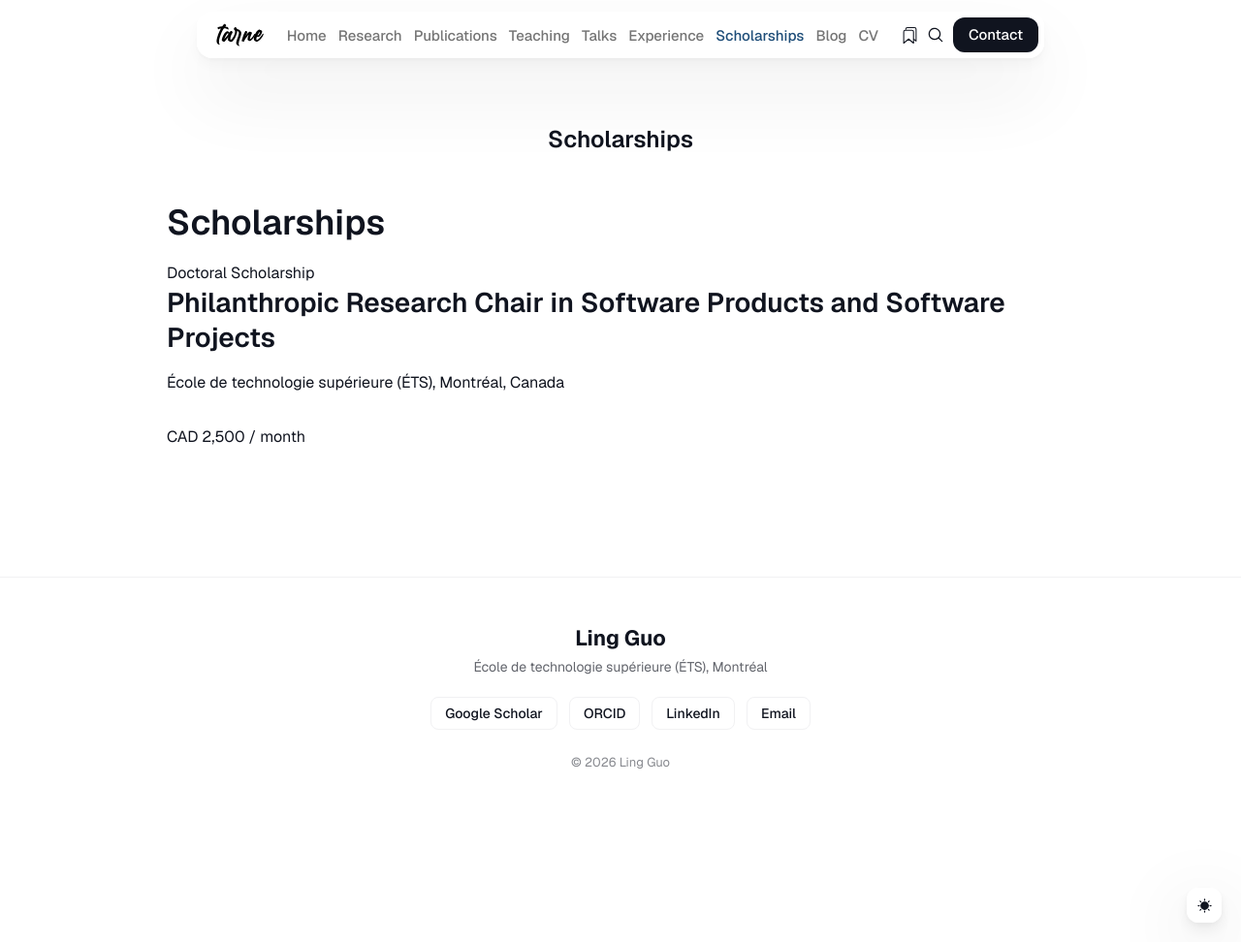
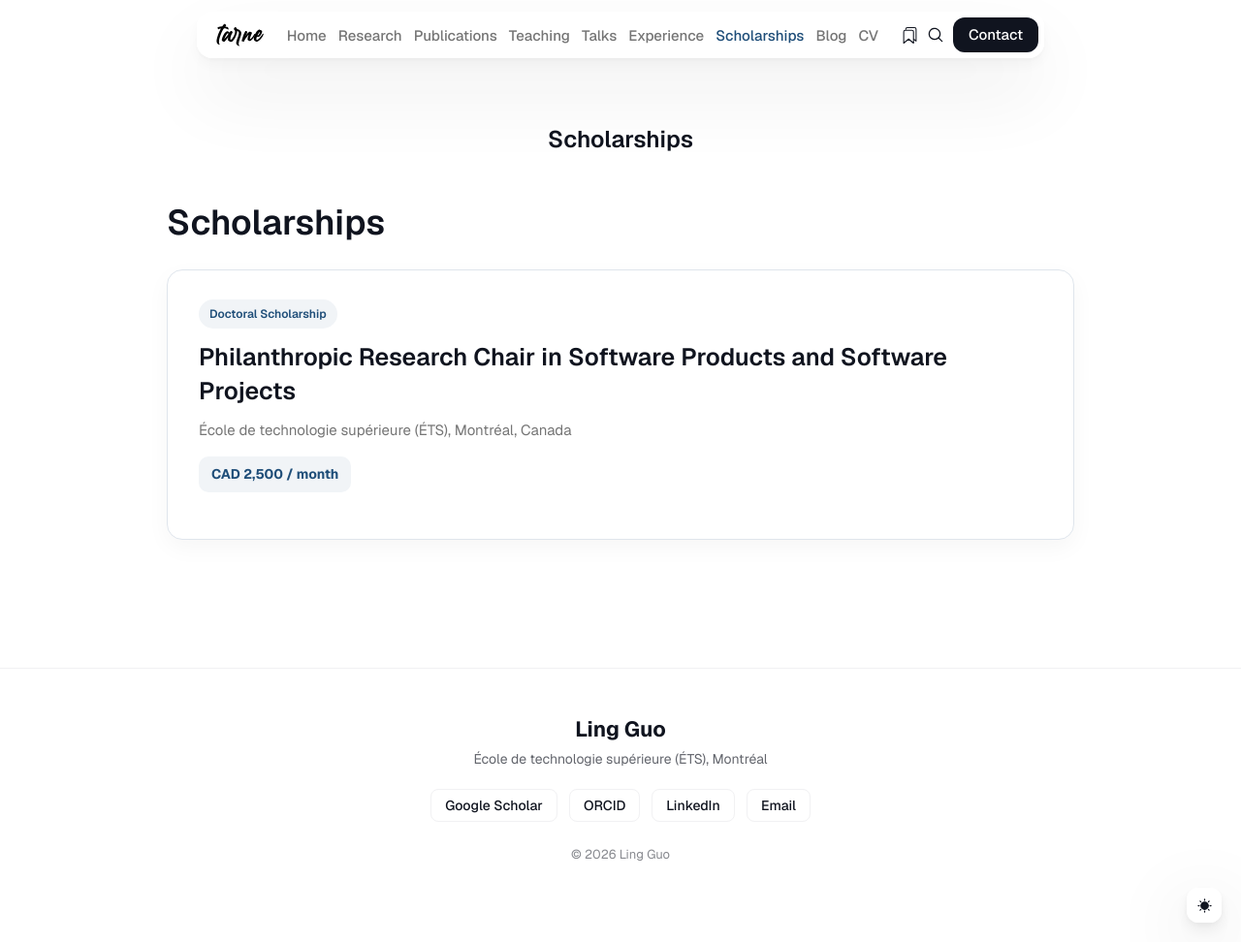
Before and after one commit to lingguo-research/lingguo-tarne, a Jekyll site: the page built from _pages/scholarship.md, in a window 1280 px wide and 972 px high. Shown: the whole window at 97% size. Built offline with Jekyll 4.4.1, drawn with Linux system fonts in a browser that asks for light colours; nearby versions of some CDN libraries.

Commit message:
Update main.scss

```diff
--- a/css/main.scss
+++ b/css/main.scss
@@ -1511,3 +1511,98 @@ a {
   }
 
 }
+
+/* =========================================
+   Scholarships Page
+   ========================================= */
+
+.page__content .scholarship-card {
+  display: block !important;
+  width: 100% !important;
+
+  margin: 24px 0 48px !important;
+  padding: 30px 32px !important;
+
+  border: 1px solid #dfe5ec !important;
+  border-radius: 16px !important;
+  background: #ffffff !important;
+
+  box-shadow: 0 8px 24px rgba(0, 0, 0, .04) !important;
+
+  transition:
+    transform .2s ease,
+    box-shadow .2s ease,
+    border-color .2s ease;
+}
+
+.page__content .scholarship-card:hover {
+  transform: translateY(-2px);
+  border-color: #1F4E79 !important;
+  box-shadow: 0 14px 32px rgba(0, 0, 0, .08) !important;
+}
+
+
+/* Doctoral Scholarship */
+
+.page__content .scholarship-card__label {
+  display: inline-block !important;
+
+  margin-bottom: 12px;
+  padding: 6px 11px;
+
+  border-radius: 999px;
+
+  font-size: 12px;
+  font-weight: 600;
+
+  color: #1F4E79;
+  background: #f1f4f7;
+}
+
+
+/* Title */
+
+.page__content .scholarship-card h2 {
+  margin: 0 0 12px !important;
+
+  font-size: 25px;
+  line-height: 1.4;
+}
+
+
+/* Institution */
+
+.page__content .scholarship-card__institution {
+  margin: 0 0 16px !important;
+
+  font-size: 15px;
+  color: var(--text-alt-color);
+}
+
+
+/* Amount */
+
+.page__content .scholarship-card__amount {
+  display: inline-block;
+
+  margin-bottom: 18px;
+  padding: 8px 13px;
+
+  border-radius: 10px;
+
+  font-size: 14px;
+  font-weight: 700;
+
+  color: #1F4E79;
+  background: #f1f4f7;
+}
+
+
+/* Description */
+
+.page__content .scholarship-card p:last-child {
+  margin: 0 !important;
+
+  font-size: 15px;
+  line-height: 1.7;
+}
```
